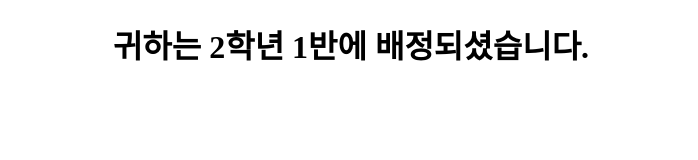
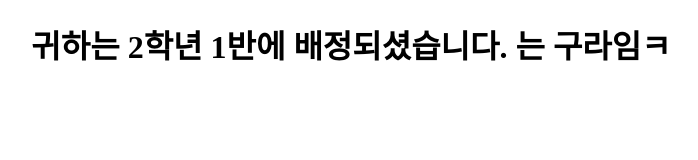
Before and after one commit to juiddedle/2022-1, a plain HTML site: page index.html in a window 1280 px wide. Shown: the whole page, without its empty margins (289-987 px from the left). Drawn offline with Linux system fonts and the light colour scheme.

Commit message:
Update index.html

```diff
--- a/index.html
+++ b/index.html
@@ -1,3 +1,3 @@
 <!DOCTYPE html>
 <meta charset="UTF-8">
-<h1 style="text-align: center;"><strong>귀하는 2학년 1반에 배정되셨습니다.</strong></h1>
+<h1 style="text-align: center;"><strong>귀하는 2학년 1반에 배정되셨습니다. 는 구라임ㅋ</strong></h1>
```
